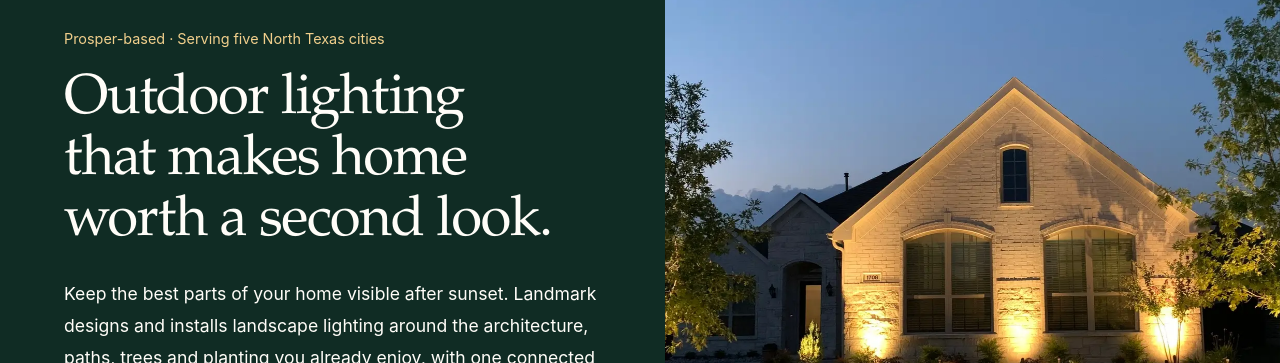
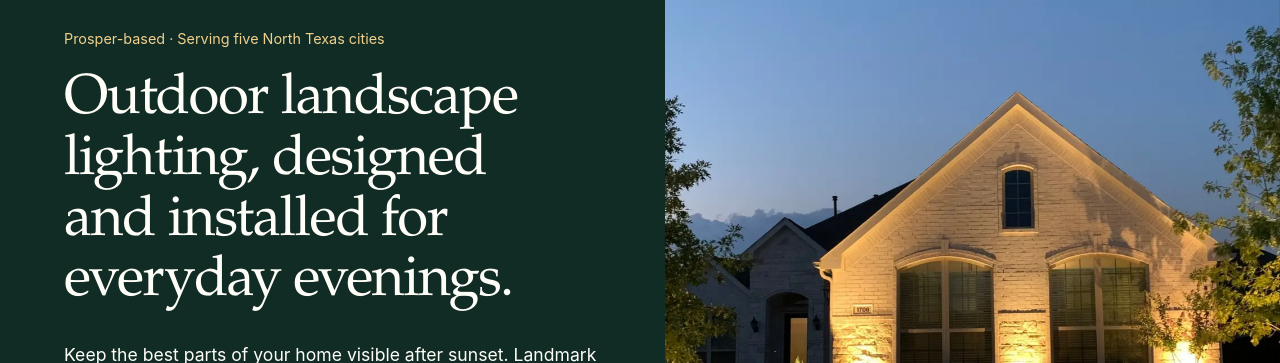
Before and after one commit to LordLingo/landmark, a Next.js app: page /landscape-lighting in a window 1280 px wide. Shown: the part 186-549 px from the top of the page. Built offline with nearby package versions, Linux system fonts and the light colour scheme; no server answers.

Commit message:
Refine lighting installation intent using Search Console query data

```diff
--- a/app/landscape-lighting/data.ts
+++ b/app/landscape-lighting/data.ts
@@ -2,7 +2,7 @@ import type { Metadata } from 'next';
 import { absoluteUrl } from '../site-url';
 
 export type LightingPageData = {
-  slug: string; label: string; title: string; description: string; intro: string;
+  slug: string; label: string; title: string; metaTitle?: string; description: string; intro: string;
   image: string; alt: string; city?: string; keyword: string;
   sections: { title: string; copy: string; points?: string[] }[];
   faqs: { question: string; answer: string }[];
@@ -13,8 +13,9 @@ const garden = { image: '/images/lighting-landscape-bed.webp', alt: 'Illuminated
 export const lightingPages: LightingPageData[] = [
   {
     slug: '', label: 'Outdoor lighting', keyword: 'landscape lighting installation North Texas',
-    title: 'Outdoor lighting that makes home worth a second look.',
-    description: 'Year-round landscape lighting for Prosper, Celina, Frisco, McKinney and The Colony. Explore house uplighting, pathways, trees and garden accents with Landmark.',
+    title: 'Outdoor landscape lighting, designed and installed for everyday evenings.',
+    metaTitle: 'Landscape Lighting Installation | North Texas',
+    description: 'Landscape lighting design and installation in Prosper, Celina, Frisco, McKinney and The Colony. Plan house, path and garden lighting. Request an estimate.',
     intro: 'Keep the best parts of your home visible after sunset. Landmark designs and installs landscape lighting around the architecture, paths, trees and planting you already enjoy, with one connected plan for the evening view.', ...house,
     sections: [
       { title: 'Start with the view you want to change.', copy: 'An entrance that disappears at dusk needs a different approach from a patio surrounded by dark planting. We look at where you arrive, walk, sit and look out through the windows. That gives every fixture a purpose before a quantity is discussed.', points: ['Reveal stone, brick and columns with architectural uplighting.', 'Define walkway edges and changes in level with controlled path lighting.', 'Give selected trees and garden beds depth rather than lighting every plant.', 'Connect the patio to the surrounding landscape with lower, quieter accents.'] },
@@ -117,9 +118,10 @@ export const lightingPages: LightingPageData[] = [
 const cities = [
   {
     slug: 'prosper-tx', city: 'Prosper', label: 'Prosper landscape lighting',
-    title: 'Landscape lighting in Prosper, planned around the whole arrival.',
-    description: 'Prosper landscape-lighting installation for house uplighting, walkways, trees and garden accents. Request a property-specific estimate from Landmark Landscapes.',
-    intro: 'Landmark is based in Prosper. Our landscape-lighting service brings the entry, front elevation and planted areas into one evening composition, whether you are improving a new landscape or adding light to a yard you already enjoy.', ...house,
+    title: 'Landscape lighting installation in Prosper, planned around the whole arrival.',
+    metaTitle: 'Landscape Lighting Installation Prosper, TX',
+    description: 'Landscape lighting design and installation in Prosper, TX. House uplighting, paths, trees and garden accents from a Prosper-based team. Request an estimate.',
+    intro: 'Looking for a landscape lighting installer in Prosper? Landmark designs and installs year-round outdoor lighting for house uplighting, walkways, trees and garden beds. We are based in Prosper and plan the entry, front elevation and planting as one evening composition.', ...house,
     sections: [
       { title: 'An entry-first plan for a Prosper home.', copy: 'If the front of the house is the priority, begin with the route from the driveway to the door. Balance the entrance, the main architectural features and a small number of planting accents. This avoids spending the entire budget on walls while leaving the actual arrival difficult to read.', points: ['First priority: the door, the approach and any level changes.', 'Second priority: selected stone, brick or columns that give the elevation depth.', 'Third priority: a tree or garden focal point that connects the house to the yard.'] },
       { title: 'Planning while the landscape is still growing.', copy: 'If your Prosper yard has young trees or recently installed shrubs, light the present landscape without crowding its future shape. Tell us which planting is staying and whether beds will expand. Coordinate fixture access with irrigation, stone borders and the way the garden will be maintained.' },
@@ -127,10 +129,11 @@ const cities = [
       { title: 'Before your Prosper estimate.', copy: 'Share your address, the view that matters most and any HOA requirements you already have. Ask for the proposed lighting areas, fixture and control choices, installation scope and schedule in writing. Photos shown here are from Landmark’s North Texas gallery and are not presented as a named Prosper case study.' },
     ],
     faqs: [
+      { question: 'Do you design and install outdoor lighting in Prosper?', answer: 'Yes. Landmark designs and installs residential landscape lighting in Prosper, including architectural uplighting, walkway lighting and tree or planting accents. Share your priorities and property photos to request an installation estimate; fixtures, controls, pricing and timing are confirmed in the proposal.' },
       { question: 'Is Landmark based in Prosper?', answer: 'Yes. The site lists Landmark Landscape Services, LLC in Prosper, Texas 75078, serving Prosper and nearby North Texas cities. Call 469-492-8450 to discuss your property.' },
       { question: 'Can you add uplighting to my existing front beds?', answer: 'Yes, existing beds and architecture can be evaluated. Growth, access, power and the view from the house all influence fixture placement.' },
       { question: 'Are seasonal Christmas lights included?', answer: 'No. This estimate is for everyday landscape lighting. Landmark has a separate Christmas lighting service for seasonal displays; specify which project you need.' },
-    ], related: ['architectural-uplighting', 'pathway-lighting', 'cost'],
+    ], related: ['architectural-uplighting', 'pathway-lighting', 'cost', 'mckinney-tx'],
   },
   {
     slug: 'celina-tx', city: 'Celina', label: 'Celina landscape lighting',
@@ -166,15 +169,18 @@ const cities = [
   },
   {
     slug: 'mckinney-tx', city: 'McKinney', label: 'McKinney landscape lighting',
-    title: 'Landscape lighting in McKinney, shaped by trees and texture.',
-    description: 'McKinney landscape-lighting installation for trees, textured architecture and garden paths. Plan an integrated evening landscape with Landmark Landscapes.',
-    intro: 'An established tree and a textured facade can carry the whole evening view when they are lit with care. Landmark helps McKinney homeowners connect architecture, canopy and paths without flattening the landscape into uniform brightness.', ...garden,
+    title: 'Landscape lighting installation in McKinney, shaped by trees and texture.',
+    metaTitle: 'Landscape Lighting Installation McKinney, TX',
+    description: 'Residential landscape lighting design and installation in McKinney, TX. Plan house uplighting, tree accents and pathways with Landmark. Request an estimate.',
+    intro: 'Landmark designs and installs residential landscape lighting in McKinney, including house uplighting, tree and garden accents, and pathway lighting. An established tree and a textured facade can carry the evening view when the architecture, canopy and routes are planned together.', ...garden,
     sections: [
       { title: 'If mature trees are the feature, begin from the windows.', copy: 'Choose the view you want to enjoy from the house, then compare it with the view from the driveway. Canopy size, trunk shape and surrounding planting affect how much light reaches the feature. Avoid using the same layout for every tree simply because the trunks are evenly spaced.', points: ['Identify the tree or garden feature that should lead the evening view.', 'Keep the entrance visible so the focal tree does not overpower the home.', 'Review access around roots, beds and irrigation before deciding fixture positions.'] },
       { title: 'Let textured architecture keep its character.', copy: 'Brick and stone can gain depth from carefully directed light, but a bright hot spot can hide the very texture you want to show. Discuss the surface, viewing distance and nearby windows. Selective architectural emphasis can link the tree canopy to the front of the home.' },
       { title: 'A renovation should account for what stays.', copy: 'If a McKinney yard has established borders, paths or beds, map those features before planning cable access. Identify areas where you want minimal disturbance and any drainage or planting work already planned. Installation methods and restoration expectations belong in the project-specific scope.' },
+      { title: 'Plan your McKinney lighting installation.', copy: 'Start with the house elevation, tree or walking route you want to improve. Share daytime and dusk photos, existing lighting details and any planned planting changes. The installation proposal should identify the areas covered, fixture placement, cable access, power and controls before pricing and scheduling are confirmed. You can request a lighting-only project without committing to a complete landscape renovation.' },
       { title: 'Different property, different starting point.', copy: 'For a newer McKinney yard, shift the conversation toward future tree growth and phased planting instead of assuming a mature-canopy design. Send the address, wide daytime photos and a dusk view of the main feature. Landmark serves McKinney from Prosper, with scope and availability confirmed directly.' },
     ], faqs: [
+      { question: 'Do you install residential landscape lighting in McKinney?', answer: 'Yes. Landmark serves McKinney from its Prosper base with landscape-lighting design and installation. House uplighting, pathways and tree or garden accents can be considered together or as a focused lighting project. Confirm scope, pricing and availability directly with Landmark.' },
       { question: 'Can lighting highlight mature trees in McKinney?', answer: 'Yes. Landmark’s existing service includes tree and planting accents. The canopy, root area, intended view and installation access need review for the actual tree.' },
       { question: 'Can old landscape lighting be reused?', answer: 'Possibly, but compatibility and condition need evaluation. Share the equipment details and ask Landmark whether work on that existing system is available before assuming reuse or repair is included.' },
       { question: 'Is this only for older McKinney properties?', answer: 'No. The plan can also address newer yards. Young planting, future phases and different access conditions call for a different lighting direction.' },
@@ -202,7 +208,7 @@ export function lightingPath(page: LightingPageData) {
   return page.slug === 'prosper-tx' ? '/landscape-lighting-prosper-tx' : `/landscape-lighting${page.slug ? `/${page.slug}` : ''}`;
 }
 export function lightingMetadata(page: LightingPageData): Metadata {
-  const title = `${page.city ? `Landscape Lighting ${page.city}, TX` : page.label === 'Outdoor lighting' ? 'Outdoor Landscape Lighting North Texas' : page.label + ' | North Texas'} | Landmark Landscapes`;
+  const title = `${page.metaTitle ?? (page.city ? `Landscape Lighting ${page.city}, TX` : page.label === 'Outdoor lighting' ? 'Outdoor Landscape Lighting North Texas' : page.label + ' | North Texas')} | Landmark Landscapes`;
   return { title: { absolute: title }, description: page.description, alternates: { canonical: lightingPath(page) },
     openGraph: { title, description: page.description, url: absoluteUrl(lightingPath(page)), type: 'website', images: [{ url: page.image, alt: page.alt }] },
     twitter: { card: 'summary_large_image', title, description: page.description, images: [page.image] } };
```
Also changed, not shown: 8 other files (tests, documents, lock files or other folders).
